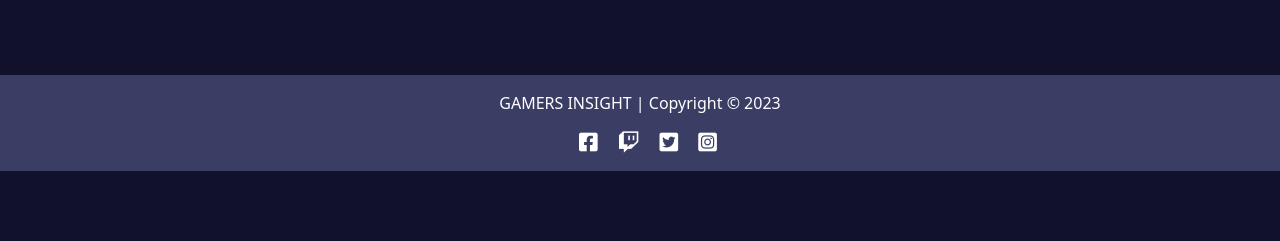
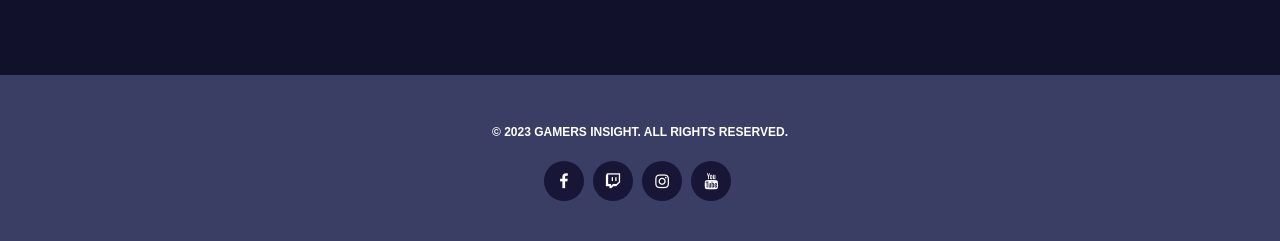
Before and after one commit to KimBergstroem/gamers_insight-CRUD-Blog-App, a Django app: page / in a window 1280 px wide. Shown: the part 847-1088 px from the top of the page. Before the commit the page ends 1018 px from the top, so only its background shows below. Run offline with Django 3.2, Linux system fonts and the light colour scheme.

Commit message:
style: styled footer section and social buttons

```diff
--- a/static/css/style.css
+++ b/static/css/style.css
@@ -381,3 +381,48 @@ img {
       margin-bottom: 20px;
     }
   }
+
+
+/* Footer Section
+---------------------*/
+.footer_profile{margin-bottom:40px;}
+.footer_profile ul{
+list-style: outside none none;
+margin: 0;
+padding: 0
+}
+
+.footer_profile ul li{
+display: inline-block;
+}
+
+.footer_profile ul li a img{width:60px;}
+
+.footer_profile ul li a {
+  background-color:#181636;
+	width: 40px;
+	height: 40px;
+	display: block;
+	text-align: center;
+	margin-right: 5px;
+	border-radius: 50%;
+	line-height: 40px;
+	box-sizing: border-box;
+	text-decoration: none;
+	-webkit-transition: .3s;
+	transition: .3s;
+	color: #fff;
+}
+
+.footer_copyright {
+    margin-bottom: 20px;
+    text-transform: uppercase;
+    font-size: 12px;
+    font-family: 'Montserrat', sans-serif;
+    font-weight: 600;
+    color: #fff;
+}
+
+@media only screen and (max-width:480px) {
+  .footer_profile ul li{margin:2px;}
+  }
--- a/templates/base.html
+++ b/templates/base.html
@@ -21,6 +21,7 @@
 
     <!-- MDB -->
     <link rel="stylesheet" href="https://cdnjs.cloudflare.com/ajax/libs/font-awesome/5.15.3/css/all.min.css">
+    <link rel="stylesheet" href="https://cdnjs.cloudflare.com/ajax/libs/font-awesome/4.7.0/css/font-awesome.min.css">
 
     <!-- Static CSS file -->
     <link rel="stylesheet" href="{% static 'css/style.css' %}">
@@ -37,7 +38,6 @@
 <body class="d-flex flex-column h-100 vh-100 bg-clr-dom">
 
     <!-- Navigation -->
-
     <nav class="navbar navbar-expand-lg navbar-light">
         <div class="container-fluid">
             {% if user.is_authenticated %}
@@ -129,17 +129,28 @@
         {% endblock content %}
     </main>
 
-    <!-- Footer -->
-    <footer class="footer mt-auto py-3 bg-clr-second">
-        <p class="m-0 text-center text-white">GAMERS INSIGHT | Copyright © 2023</p>
-        <p class="m-0 text-center text-white mt-3">
-            <i class="fab fa-facebook-square ms-3 fa-lg"></i>
-            <i class="fab fa-twitch ms-3 fa-lg"></i>
-            <i class="fab fa-twitter-square ms-3 fa-lg"></i>
-            <i class="fab fa-instagram-square ms-3 fa-lg"></i>
-        </p>
+    <!-- Footer section -->
+    <footer class="footer bg-clr-second mt-auto">
+        <div class="container">
+            <div class="row text-center">
+                <div class="col-lg-12 col-sm-12 col-xs-12">
+                    <div class="footer_copyright mt-5">
+                        <p>© 2023 GAMERS INSIGHT. All Rights Reserved.</p>
+                    </div>
+                    <div class="footer_profile">
+                        <ul>
+                            <li><a href="#"><i class="fa fa-facebook"></i></a></li>
+                            <li><a href="#"><i class="fa fa-twitch"></i></a></li>
+                            <li><a href="#"><i class="fa fa-instagram"></i></a></li>
+                            <li><a href="#"><i class="fa fa-youtube"></i></a></li>
+                        </ul>
+                    </div>
+                </div>
+            </div>
+        </div>
     </footer>
 
+    <!-- JavaScript for displaying messages -->
     <script>
         setTimeout(function () {
             let messages = document.getElementById("msg");
@@ -154,7 +165,7 @@
         crossorigin="anonymous"></script>
     <script src="https://cdn.jsdelivr.net/npm/bootstrap@5.0.1/dist/js/bootstrap.bundle.min.js"
         integrity="sha384-gtEjrD/SeCtmISkJkNUaaKMoLD0//ElJ19smozuHV6z3Iehds+3Ulb9Bn9Plx0x4" crossorigin="anonymous">
-    </script>
+        </script>
 </body>
 
 </html>
```
